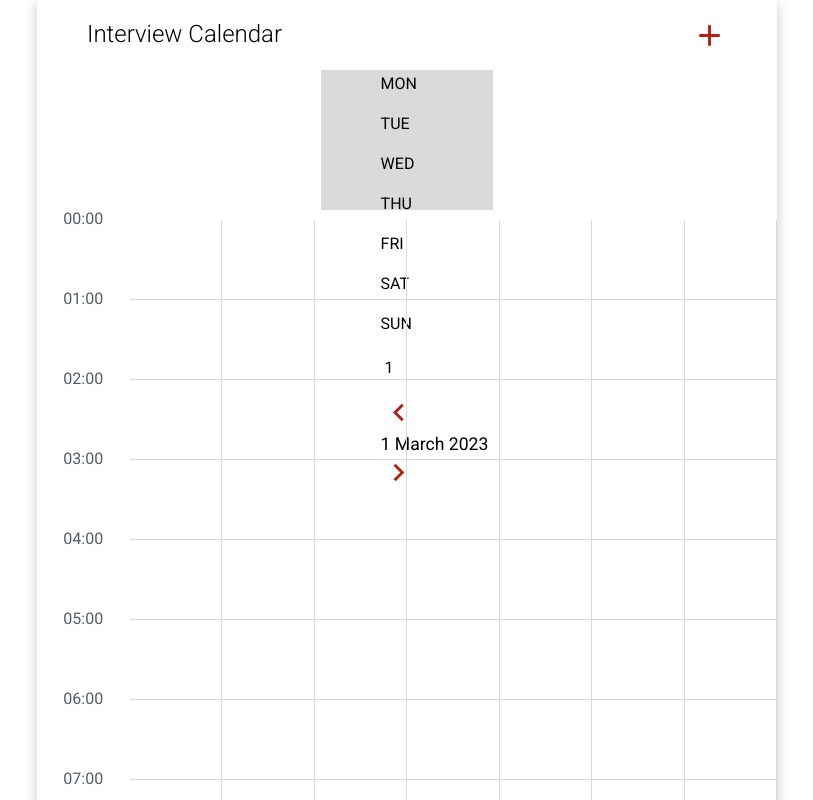
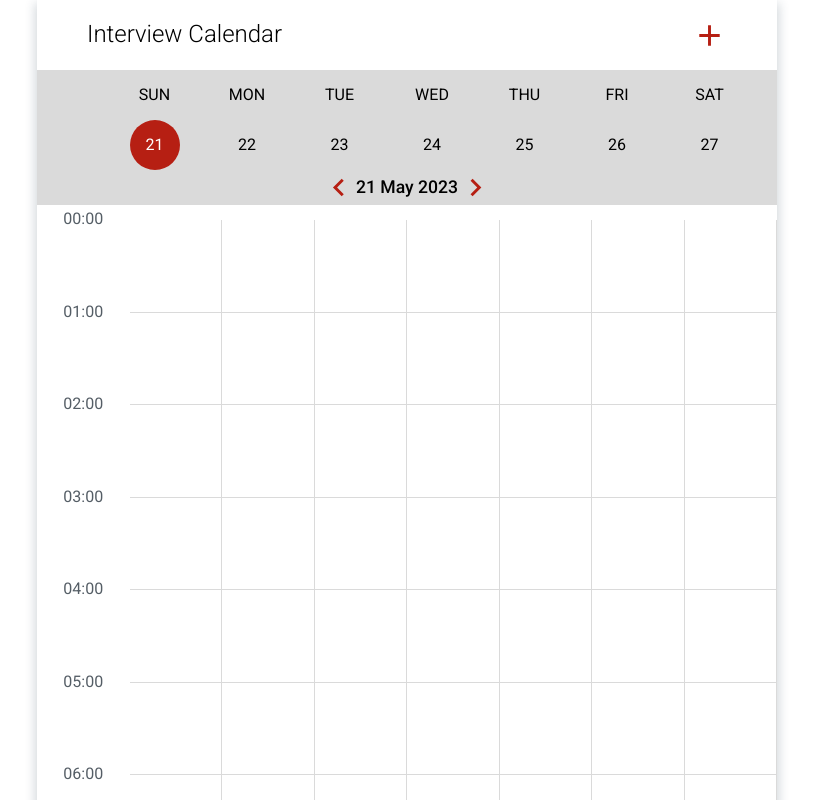
Before and after one commit to deviatovae/uchi-calendar, a React (Vite) app: page / in a window 1280 px wide. Shown: the top 800 px of the page, without its empty margins (233-1046 px from the left). Built offline with nearby package versions, Linux system fonts and the light colour scheme.

Commit message:
output date with momento, change some styles

```diff
--- a/src/components/Calendar.tsx
+++ b/src/components/Calendar.tsx
@@ -1,19 +1,14 @@
 import theme from '../theme.ts';
 import AddIcon from '@mui/icons-material/Add';
-import styled, { css } from 'styled-components';
+import styled from 'styled-components';
 import { CalendarBar } from './CalendarBar.tsx';
 import { CalendarPanel } from './CalendarPanel.tsx';
-
-export const FlxCenter = css`
-  display: flex;
-  align-items: center;
-  width: 100%;
-`;
+import { FlxCenter } from '../styles.ts';
 
 const CalendarWrapper = styled.div`
   ${FlxCenter};
   margin: 0 auto;
-  min-height: 100vh;
+  flex: 1 1 auto;
   max-width: ${theme.contentMaxWidth};
   min-width: ${theme.contentMinWidth};
   background-color: ${theme.colors.bgMain};
@@ -32,6 +27,7 @@ const CalendarHeader = styled.div`
   padding: 0 50px;
   justify-content: space-between;
   height: ${theme.headerHeight};
+  transition: 0.2s all;
   @media (max-width: 400px) {
     padding: 10px;
   }
--- a/src/components/CalendarBar.tsx
+++ b/src/components/CalendarBar.tsx
@@ -2,66 +2,93 @@ import NavigateBeforeOutlinedIcon from '@mui/icons-material/NavigateBeforeOutlin
 import theme from '../theme.ts';
 import NavigateNextOutlinedIcon from '@mui/icons-material/NavigateNextOutlined';
 import styled from 'styled-components';
-import { FlxCenter } from './Calendar.tsx';
+import moment from 'moment';
 
 const Bar = styled.div`
-  ${FlxCenter};
-  padding: 5px 5px 5px 60px;
-  height: 140px;
-  flex-direction: column;
+  width: 100%;
   background-color: ${theme.colors.bgSecondary};
-  @media (max-width: 400px) {
-    padding: 5px 5px 5px 40px;
+`;
+
+const List = styled.div<{isDate?: boolean}>`
+  display: ${({isDate}) => isDate ? 'flex' : 'grid' };
+  align-items: center;
+  justify-content: center;
+  grid-template-columns: repeat(8, 1fr);
+  grid-auto-rows: minmax(0, 1fr);
+  user-select: none;
+`;
+
+const ListItem = styled.div`
+  display: flex;
+  align-items: center;
+  justify-content: center;
+  max-width: 50px;
+  max-height: 50px;
+  aspect-ratio: 1 / 1;
+  text-transform: uppercase;
+`;
+
+const ArrowBefore = styled(NavigateBeforeOutlinedIcon)`
+  &:hover {
+    cursor: pointer;
+    fill: ${theme.colors.highlightHover};
   }
 `;
 
-const List = styled.div`
-  ${FlxCenter};
-  justify-content: space-between;
+const ArrowNext = styled(NavigateNextOutlinedIcon)`
+  &:hover {
+    cursor: pointer;
+    fill: ${theme.colors.highlightHover};
+  }
 `;
 
-const ListItem = styled.div`
-  ${FlxCenter};
-  justify-content: center;
-  width: 40px;
-  height: 40px;
-  text-transform: uppercase;
-`;
 
-const Day = styled(ListItem)`
+const Day = styled(ListItem)<{ isToday : boolean }>`
+  background-color: ${({ isToday }) => isToday ? theme.colors.highlight : ''};
+  color: ${({ isToday }) => isToday ? theme.colors.bgMain : ''};
   padding: 4px;
+  border-radius: 50%;
+
   &:hover {
     cursor: pointer;
-    background-color: ${theme.colors.highlight};
-    color: ${theme.colors.bgMain};
-    border-radius: 50%;
+    background-color: ${({ isToday }) => !isToday ? theme.colors.highlight : ''};
+    color: ${({ isToday }) => !isToday ? theme.colors.bgMain : ''};
   }
 `;
 
 const Date = styled.div`
   font-size: 1.1rem;
+  font-weight: 500;
   text-align: center;
 `;
 
 export const CalendarBar = () => {
+  const now = moment();
+  const todayDate = +now.format('DD');
+  const date = now.format('DD MMMM YYYY');
+  const weekStart = now.startOf('week').format('DD');
+  const week = new Array(7).fill(weekStart).map((date, index) => +date + index);
+
   return (
     <Bar>
       <List>
+        <ListItem/>
+        <ListItem>Sun</ListItem>
         <ListItem>Mon</ListItem>
         <ListItem>Tue</ListItem>
         <ListItem>Wed</ListItem>
         <ListItem>Thu</ListItem>
         <ListItem>Fri</ListItem>
         <ListItem>Sat</ListItem>
-        <ListItem>Sun</ListItem>
       </List>
       <List>
-        <Day>1</Day>
+        <ListItem/>
+        {week.map((day, i) => <Day key={i} isToday={todayDate === day}>{day}</Day>)}
       </List>
-      <List>
-        <NavigateBeforeOutlinedIcon fontSize="large" sx={{ fill: ` ${theme.colors.highlight}` }} />
-        <Date>1 March 2023</Date>
-        <NavigateNextOutlinedIcon fontSize="large" sx={{ fill: ` ${theme.colors.highlight}` }} />
+      <List isDate>
+        <ArrowBefore fontSize="large" sx={{ fill: ` ${theme.colors.highlight}` }} />
+        <Date>{date}</Date>
+        <ArrowNext fontSize="large" sx={{ fill: ` ${theme.colors.highlight}` }} />
       </List>
     </Bar>
   )
--- a/src/components/CalendarPanel.tsx
+++ b/src/components/CalendarPanel.tsx
@@ -3,9 +3,11 @@ import { EventCell, TimeCell } from './Cell.tsx';
 
 const PanelWrapper = styled.div`
   display: grid;
-  padding-top: 10px;
+  padding-top: 15px;
   width: 100%;
   grid-template-columns: repeat(8, 1fr);
+  grid-auto-rows: minmax(0, 1fr);
+  overflow: auto;
 `;
 
 export const CalendarPanel = () => {
--- a/src/components/Cell.tsx
+++ b/src/components/Cell.tsx
@@ -3,10 +3,7 @@ import theme from '../theme.ts';
 
 const CellItem = styled.div`
   display: flex;
-  min-width: 65px;
-  min-height: 80px;
-  width: 100%;
-  height: 100%;
+  aspect-ratio: 1 / 1;
 `;
 
 const ECell = styled(CellItem)`
@@ -29,10 +26,6 @@ const TCell = styled(CellItem)`
   display: flex;
   align-items: start;
   justify-content: end;
-  min-width: 65px;
-  min-height: 80px;
-  width: 100%;
-  height: 100%;
 `;
 
 const Time = styled.span`
@@ -53,7 +46,7 @@ export const EventCell = () => {
 interface TimeCellProps {
   hour: number
 }
-export const TimeCell = ({ hour }:TimeCellProps) => {
+export const TimeCell = ({ hour }: TimeCellProps) => {
   return (
     <TCell>
       <Time>{hour.toString().padStart(2, '0')}:00</Time>
--- /dev/null
+++ b/src/styles.ts
@@ -0,0 +1,7 @@
+import { css } from 'styled-components';
+
+export const FlxCenter = css`
+  display: flex;
+  align-items: center;
+  width: 100%;
+`;
```
